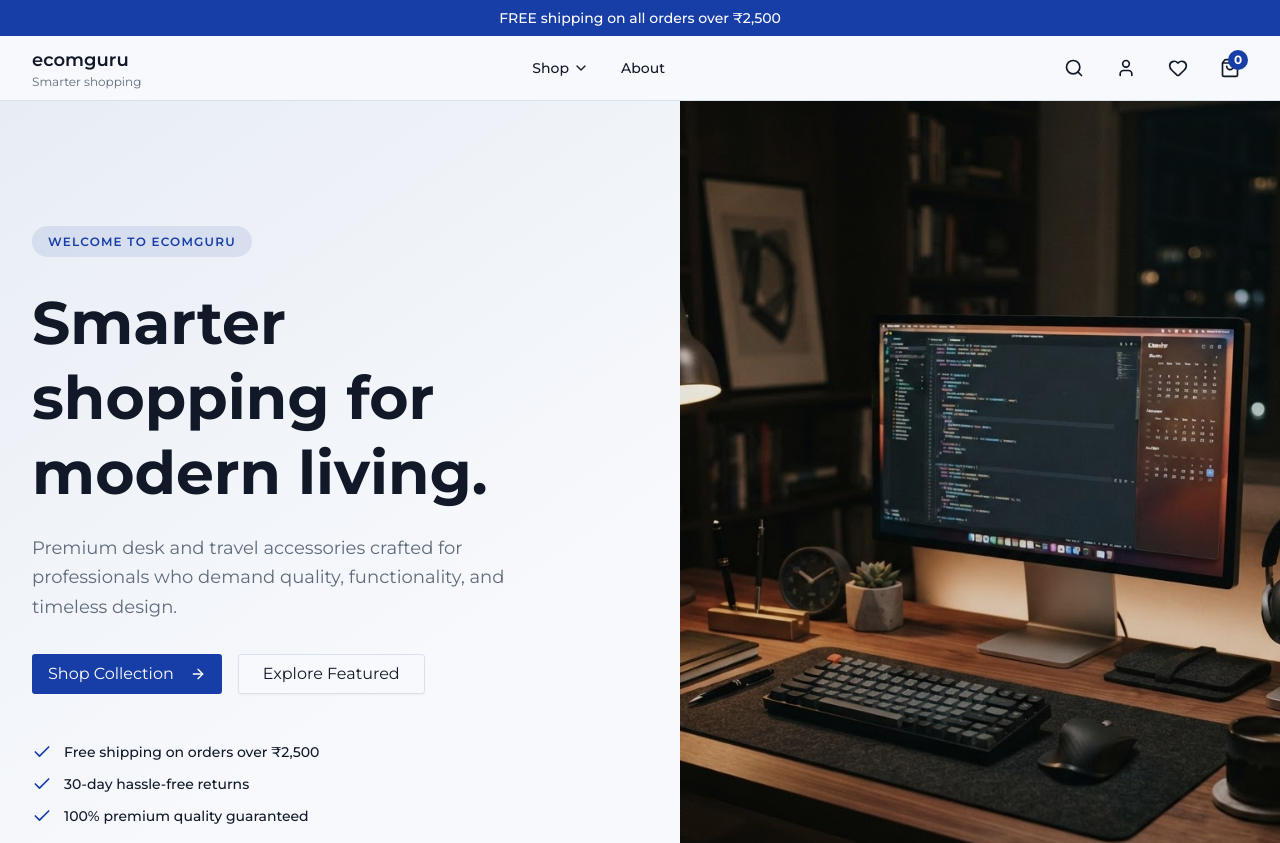
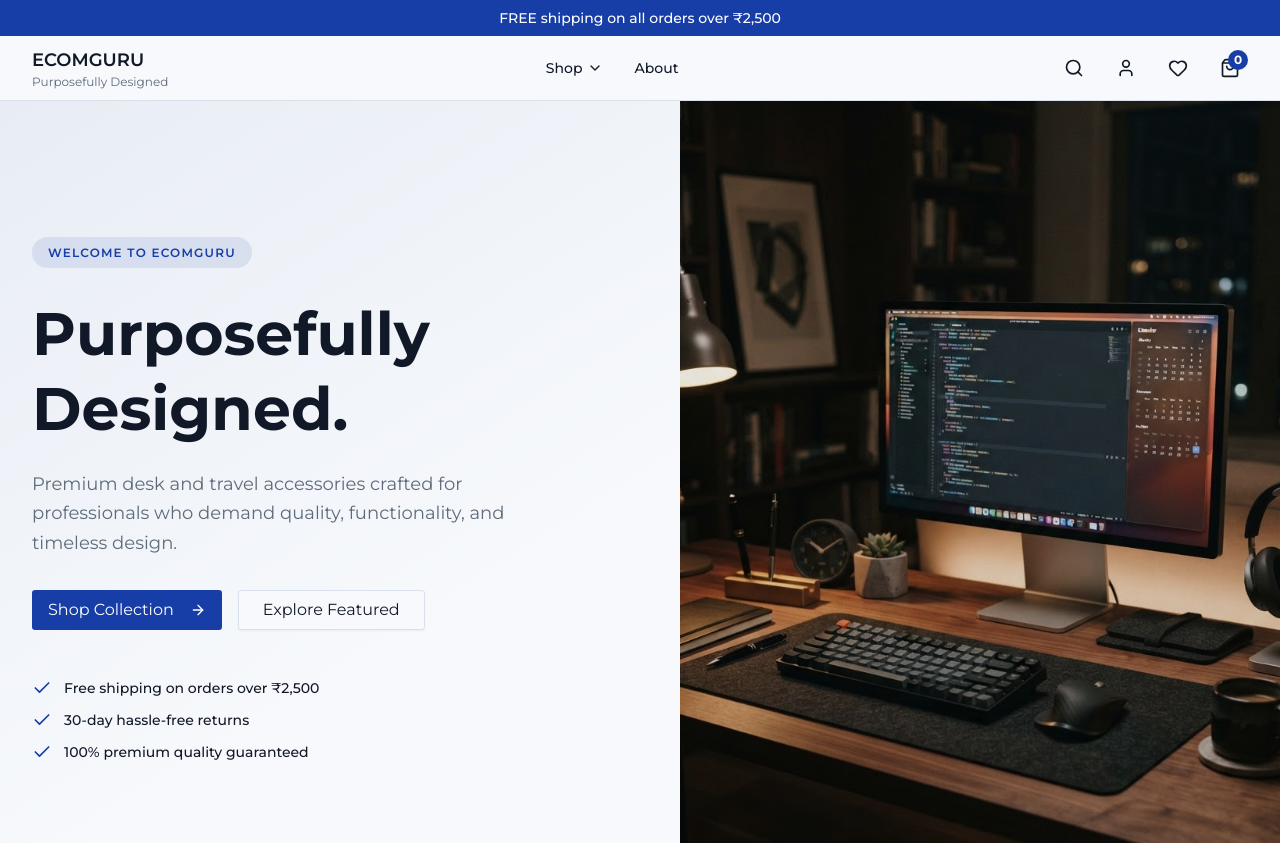
Before and after one commit to thisisvishalpal/ecommerce-web, a Next.js app: page / in a window 1280 px wide. Shown: the top 843 px of the page. Built offline with nearby package versions, Linux system fonts and the light colour scheme.

Commit message:
tagline updated

```diff
--- a/app/layout.tsx
+++ b/app/layout.tsx
@@ -12,7 +12,7 @@ const montserrat = Montserrat({
 });
 
 export const metadata: Metadata = {
-  title: "ecomguru | Smarter shopping for modern living.",
+  title: "ECOMGURU | Purposefully Designed.",
   description: "Premium products curated for professionals who value quality, functionality, and timeless design.",
 }
 
--- a/components/homepage/HeroSection.tsx
+++ b/components/homepage/HeroSection.tsx
@@ -22,7 +22,7 @@ export function HeroSection() {
             </div>
 
             <h1 className="mb-6 text-foreground text-balance text-5xl lg:text-6xl font-bold leading-tight">
-              Smarter shopping for modern living.
+              Purposefully Designed.
             </h1>
 
             <p className="text-lg text-muted-foreground mb-8 max-w-xl leading-relaxed">
--- a/components/layout/Footer.tsx
+++ b/components/layout/Footer.tsx
@@ -139,8 +139,8 @@ export function Footer() {
         <div className="border-t border-border pt-8 flex flex-col md:flex-row items-start md:items-center justify-between gap-6">
           {/* Logo and Tagline */}
           <div>
-            <h3 className="font-bold text-lg">ecomguru</h3>
-            <p className="mt-1 text-sm text-muted-foreground">Smarter shopping for modern living.</p>
+            <h3 className="font-bold text-lg uppercase">ECOMGURU</h3>
+            <p className="mt-1 text-sm text-muted-foreground">Purposefully Designed</p>
           </div>
 
           {/* Social Links */}
--- a/components/layout/Header.tsx
+++ b/components/layout/Header.tsx
@@ -55,10 +55,10 @@ export function Header() {
           <div className="flex items-center justify-between h-16">
             {/* Logo */}
             <Link href="/" className="flex-shrink-0">
-              <div className="font-heading text-lg font-semibold text-foreground">
-                ecomguru
+              <div className="font-heading text-lg font-semibold uppercase text-foreground">
+                ECOMGURU
               </div>
-              <div className="text-xs text-muted-foreground">Smarter shopping</div>
+              <div className="text-xs text-muted-foreground">Purposefully Designed</div>
             </Link>
 
             {/* Desktop Navigation */}
```
